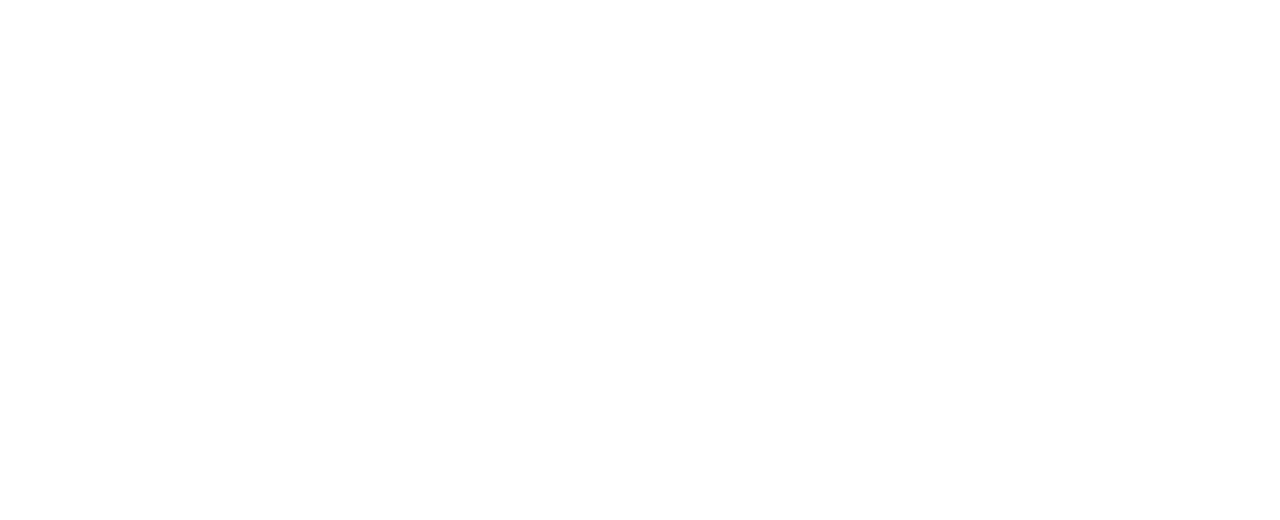
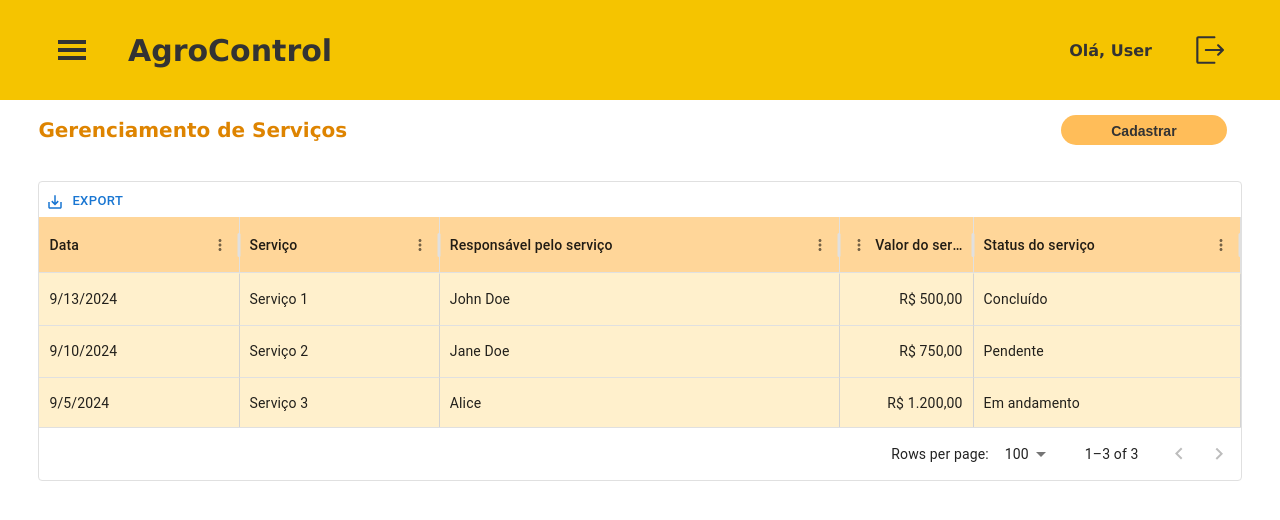
Before and after one commit to S204-Inatel-2024-2/AgroControl, a React (Create React App) app in the folder frontend/: page /services in a window 1280 px wide. Before the commit this address had no page. Shown: the top 520 px of the page. Built offline with nearby package versions, Linux system fonts and the light colour scheme.

Commit message:
feat: :sparkles: adds service table

```diff
--- /dev/null
+++ b/frontend/src/components/ServicesList/index.tsx
@@ -0,0 +1,88 @@
+
+import * as Styled from './styles';
+import { useNavigate } from 'react-router-dom';
+import { DataGrid, GridColDef, GridColTypeDef, GridRowsProp, GridToolbarContainer, GridToolbarExport } from '@mui/x-data-grid';
+import Box from '@mui/material/Box';
+
+function CustomToolbar() {
+    return (
+      <GridToolbarContainer
+
+      >
+        <GridToolbarExport />
+      </GridToolbarContainer>
+    );
+  }
+
+const currencyFormatter = new Intl.NumberFormat('pt-BR', {
+    style: 'currency',
+    currency: 'BRL',
+  });
+
+  const brlPrice: GridColTypeDef = {
+    type: 'number',
+    width: 130,
+    valueFormatter: (value) => currencyFormatter.format(value),
+    cellClassName: 'font-tabular-nums',
+  };
+
+const rows: GridRowsProp = [
+    { id: 1, col1: '2024-09-13', col2: 'Serviço 1', col3: 'John Doe', col4: 500.00, col5: 'Concluído' },
+    { id: 2, col1: '2024-09-10', col2: 'Serviço 2', col3: 'Jane Doe', col4: 750.00, col5: 'Pendente' },
+    { id: 3, col1: '2024-09-05', col2: 'Serviço 3', col3: 'Alice', col4: 1200.00, col5: 'Em andamento' },
+];
+const columns: GridColDef[] = [
+    { field: 'col1',headerClassName: 'super-app-theme--header', headerName: 'Data', flex: 0.3, type: 'date', valueGetter: (params) => new Date(params) },
+    { field: 'col2',headerClassName: 'super-app-theme--header', headerName: 'Serviço',flex: 0.3 },
+    { field: 'col3',headerClassName: 'super-app-theme--header', headerName: 'Responsável pelo serviço', flex: 0.6},
+    { field: 'col4',headerClassName: 'super-app-theme--header', headerName: 'Valor do serviço',flex: 0.2, ...brlPrice },
+    { field: 'col5',headerClassName: 'super-app-theme--header', headerName: 'Status do serviço', flex: 0.4}
+];
+
+export function ServicesList(): JSX.Element {
+
+    const navigate = useNavigate();
+    return (
+
+        <Styled.Container>
+            <Styled.TitleDiv>
+                <Styled.Title>Gerenciamento de Serviços</Styled.Title>
+                <Styled.ButtonDiv>
+                    <Styled.Button onClick={() => navigate('/registerfinances')}>Cadastrar</Styled.Button>
+                </Styled.ButtonDiv>
+            </Styled.TitleDiv>
+
+                <Box
+                sx={{
+                    height: 300,
+                    width: '100%',
+
+                    '& .super-app-theme--header': {
+                      backgroundColor: '#ffd699',
+                      borderRight:'1px solid #d3d3d3',
+
+                    },
+                    '& .MuiDataGrid-row': {
+                        backgroundColor: '#fff0cc',
+                    },
+                    '& .MuiDataGrid-cell': {
+                        borderRight: '1px solid #d3d3d3',
+                    },
+                    '& .MuiDataGrid-columnSeparator': {
+                        display: 'none',
+                    },
+                    '& .MuiDataGrid-row:hover': {
+                        backgroundColor: '#ffeb99',
+                    },
+                  }}>
+                  <DataGrid
+                //   autoHeight {...data} //define o tamanho pelo tamanho de data
+                slots={{ toolbar: CustomToolbar }}
+                rows={rows} columns={columns} />
+                </Box>
+
+
+        </Styled.Container>
+
+    )
+}
--- /dev/null
+++ b/frontend/src/components/ServicesList/styles.ts
@@ -0,0 +1,125 @@
+import styled from 'styled-components';
+
+export const Container = styled.div`
+    padding-left: 3%;
+    padding-right: 3%;
+    //background-color: #f5c400;
+`;
+export const Form = styled.form`
+
+`
+export const Title = styled.text`
+    font-size: 20px;
+    font-weight: bolder;
+    color: #de8400;
+    //position: absolute;
+
+`
+
+export const InputDiv = styled.div`
+  padding-top: 5px;
+  width: 70%;
+
+`
+export const Label = styled.label`
+  display: flex;
+  flex-direction: row;
+  align-items: center;
+  font-size: 14px;
+  font-weight: 700;
+  padding-top: 2%;
+  gap:5px;
+  position:relative;
+  transition: 0.5s;
+  color:  ${({ theme }) => theme.colors.text};
+  white-space: nowrap;
+`;
+
+export const Input = styled.input`
+
+  margin-left: auto;
+  height: 30px;
+  width: 800px;
+  padding: 8px;
+  border: 1px solid ${({ theme }) => theme.colors.placeholderInput};
+  border-radius: 8px;
+  font-size: 14px;
+  color: ${({ theme }) => theme.colors.text};
+  background-color: ${({ theme }) => theme.colors.backgroundInput};
+
+  &::placeholder {
+    color: ${({ theme }) => theme.colors.placeholderInput};
+    opacity: 1;
+  }
+`;
+
+export const TitleDiv = styled.div`
+  display: flex;
+  justify-content: space-between;
+  align-items: center;
+  padding-bottom: 3%;
+
+`
+
+export const Button = styled.button`
+  width: auto;
+  height: 30px;
+  padding: 8px 50px;
+  font-weight: 700;
+  color: #333333;
+  border: none;
+  border-radius: 20px;
+  font-size: 14px;
+  cursor: pointer;
+  background-color: ${({ theme }) => theme.colors.backgroundButton};
+  margin-right: 15px;
+  &:disabled {
+    background-color: #bdbdbd;
+    cursor: not-allowed;
+  }
+`;
+
+export const ButtonDiv = styled.div`
+  display: flex;
+  justify-content: space-between;
+`
+
+export const Error = styled.text`
+  color: ${({ theme }) => theme.colors.danger};
+  position: absolute;
+  right: 10px;
+  font-size: 12px;
+
+`
+
+export const ObservacaoInput = styled.textarea`
+  margin-left: auto;
+  min-height: 150px;
+  width: 745px;
+  resize: none;
+  padding: 8px;
+  border: 1px solid ${({ theme }) => theme.colors.placeholderInput};
+  border-radius: 8px;
+  font-size: 14px;
+  color: ${({ theme }) => theme.colors.text};
+  background-color: ${({ theme }) => theme.colors.backgroundInput};
+
+  &::placeholder {
+    color: ${({ theme }) => theme.colors.placeholderInput};
+    opacity: 1;
+  }
+`
+export const RowDiv = styled.div`
+  display: flex;
+  justify-content: space-between;
+  gap: 20px;
+  width: 100%;
+  padding-top: 10px;
+`
+
+export const InputWrapper = styled.div`
+  display: flex;
+  flex-direction: column;
+  width: 48%;
+
+`
--- /dev/null
+++ b/frontend/src/pages/Services/index.tsx
@@ -0,0 +1,15 @@
+import React from 'react';
+import * as Styled from './styles';
+import { Header } from '../../components/Header';
+import { ServicesList } from '../../components/ServicesList';
+
+export function Services(): JSX.Element{
+    return(
+        <>
+        <Styled.Container>
+            <Header/>
+            <ServicesList/>
+        </Styled.Container>
+        </>
+    )
+}
--- /dev/null
+++ b/frontend/src/pages/Services/styles.ts
@@ -0,0 +1,9 @@
+import styled from "styled-components";
+
+export const Container = styled.div`
+  padding-top: 9%;
+  width: 100%;
+  height: 100%;
+  background-color: #ffffff;
+
+`;
--- a/frontend/src/router/index.tsx
+++ b/frontend/src/router/index.tsx
@@ -4,6 +4,7 @@
 import Layout from "../layout";
 import { EmployeeRegistration } from "../pages/EmployeeRegistration";
 import { RegisterFinances } from "../pages/RegisterFinances";
+import { Services } from "../pages/Services";
 
 const AppRoutes = () => {
   return (
@@ -17,6 +18,7 @@
             element={<EmployeeRegistration />}
           />
           <Route path="registerfinances" element={<RegisterFinances />} />
+          <Route path="services" element={<Services/>}/>
         </Route>
       </Routes>
     </BrowserRouter>
```
Also changed, not shown: frontend/package.json (+6 -1 lines), frontend/src/components/EmployeeList/index.tsx (deleted), frontend/src/components/EmployeeList/styles.ts (deleted), 1 other file (tests, documents, lock files or other folders).
